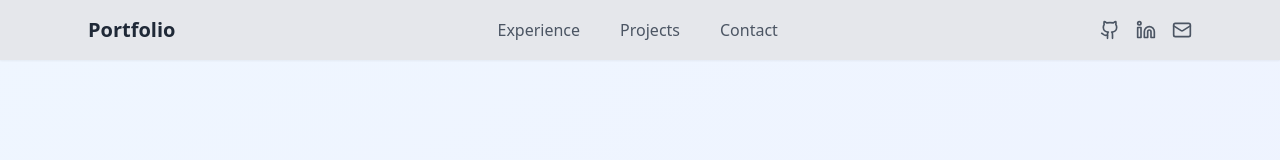
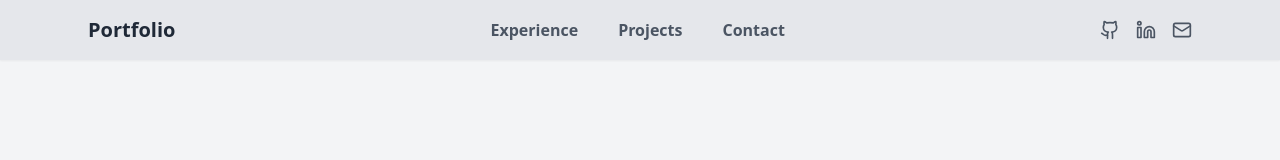
Before and after one commit to mohi-m/mohi-m.github.io, a React (Vite) app: page / in a window 1280 px wide. Shown: the top 160 px of the page. Built offline with nearby package versions, Linux system fonts and the light colour scheme.

Commit message:
Fixed bg colors

```diff
--- a/src/components/Header.tsx
+++ b/src/components/Header.tsx
@@ -9,13 +9,13 @@ export function Header() {
             Portfolio
           </a>
           <div className="flex items-center gap-10">
-            <a href="#experience" className="text-gray-600 hover:text-gray-900 transition-colors">
+            <a href="#experience" className="text-gray-600 hover:text-gray-900 transition-colors font-bold">
               Experience
             </a>
-            <a href="#projects" className="text-gray-600 hover:text-gray-900 transition-colors">
+            <a href="#projects" className="text-gray-600 hover:text-gray-900 transition-colors font-bold">
               Projects
             </a>
-            <a href="#contact" className="text-gray-600 hover:text-gray-900 transition-colors">
+            <a href="#contact" className="text-gray-600 hover:text-gray-900 transition-colors font-bold">
               Contact
             </a>
           </div>
--- a/src/components/Hero.tsx
+++ b/src/components/Hero.tsx
@@ -2,7 +2,7 @@ import { ArrowDown } from 'lucide-react';
 
 export function Hero() {
   return (
-    <section id="home" className="min-h-screen flex items-center justify-center bg-gradient-to-br from-blue-50 to-indigo-50">
+    <section id="home" className="min-h-screen flex items-center justify-center bg-gray-100">
       <div className="max-w-4xl mx-auto px-4 sm:px-6 text-center">
         <h1 className="text-5xl sm:text-6xl font-bold text-gray-900 mb-6">
           Hi, I'm <span className="text-indigo-600">Mohi</span>
--- a/src/components/Projects.tsx
+++ b/src/components/Projects.tsx
@@ -29,7 +29,7 @@ const projects = [
 
 export function Projects() {
   return (
-    <section id="projects" className="py-20 bg-white">
+    <section id="projects" className="py-20 bg-gray-100">
       <div className="max-w-6xl mx-auto px-4 sm:px-6">
         <h2 className="text-4xl font-bold text-center text-gray-900 mb-12">Projects</h2>
         <div className="grid grid-cols-1 md:grid-cols-2 lg:grid-cols-3 gap-8">
```
